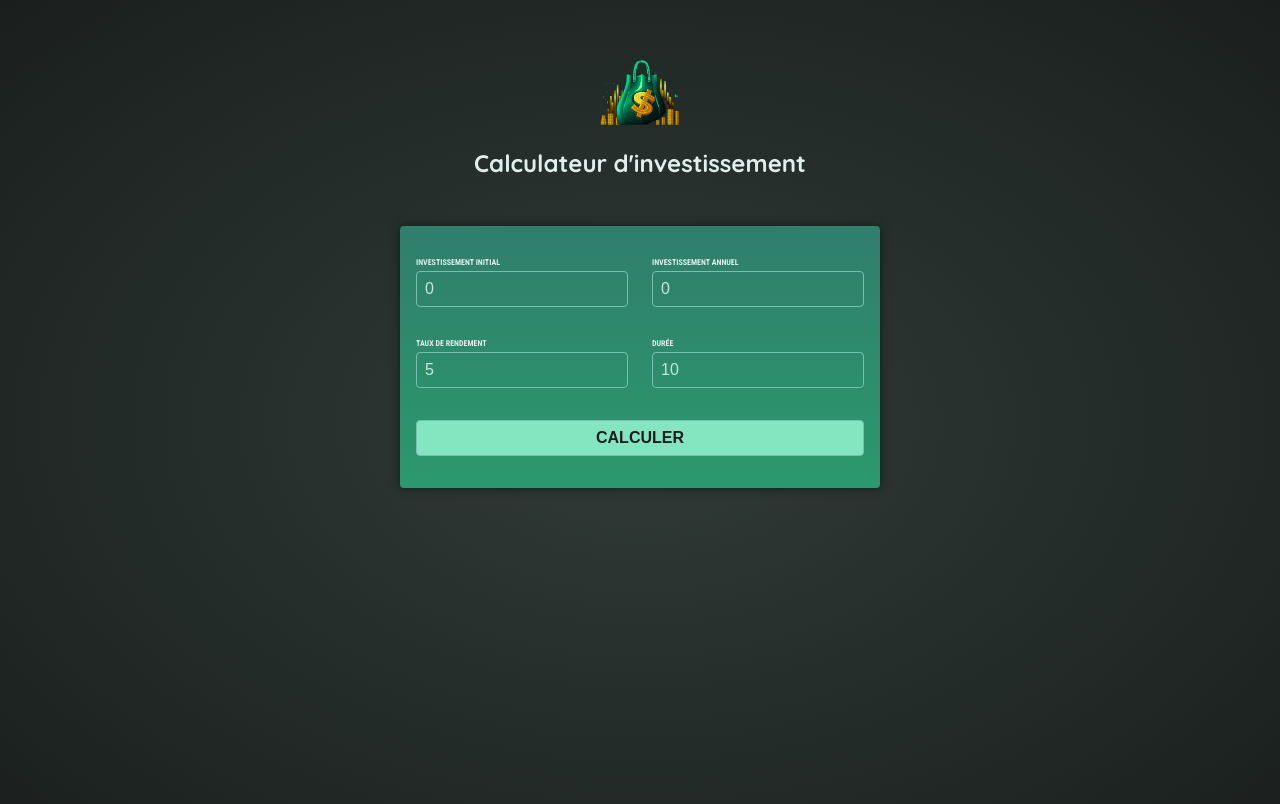
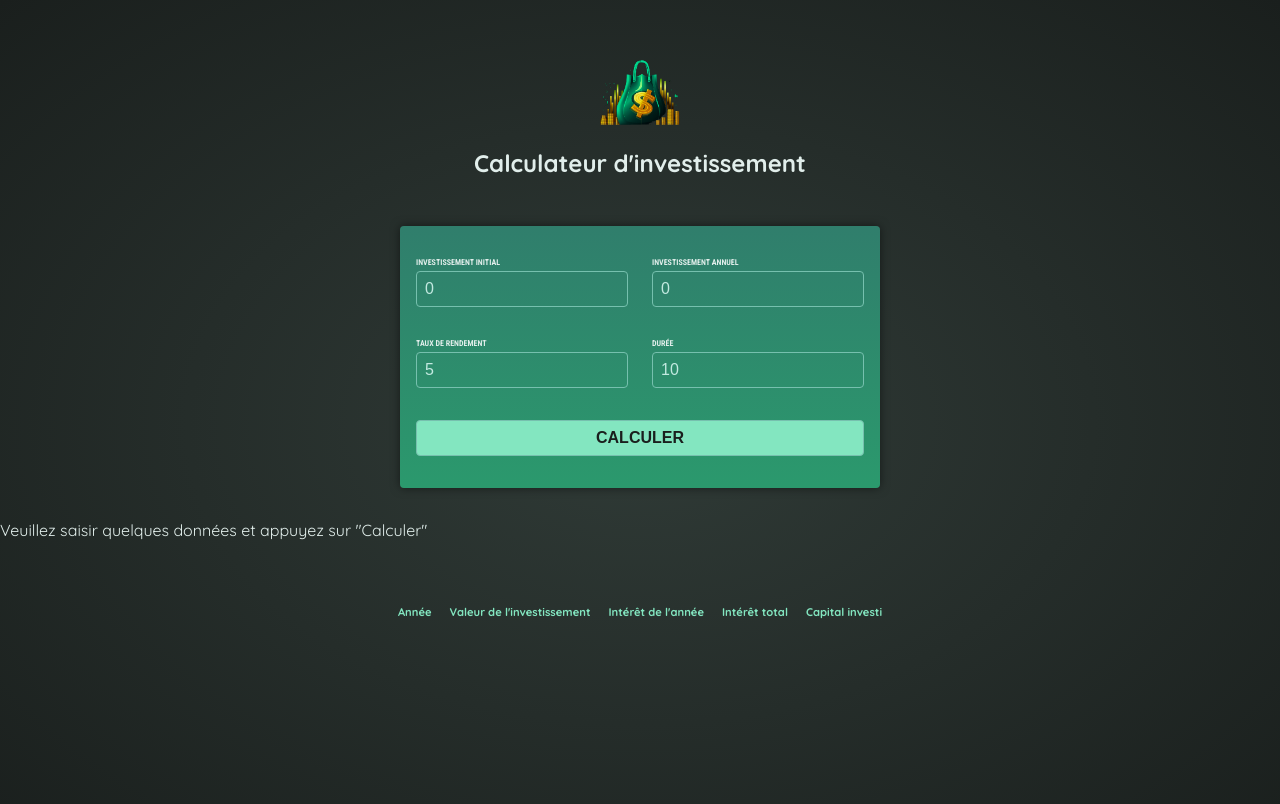
Before and after one commit to RomainGoujon/Angular2, an Angular app: page / in a window 1280 px wide. Shown: the top 804 px of the page. Built offline with nearby package versions, Linux system fonts and the light colour scheme.

Commit message:
avancement

```diff
--- a/src/app/app.component.html
+++ b/src/app/app.component.html
@@ -1,2 +1,3 @@
 <app-header />
 <app-user-input (calculate)="onCalculateInvestmentResults($event)" />
+<app-investment-results [results]="resultsData" />
--- a/src/app/app.component.ts
+++ b/src/app/app.component.ts
@@ -3,14 +3,24 @@ import { Component } from '@angular/core';
 import { HeaderComponent } from './header/header.component';
 import { UserInputComponent } from './user-input/user-input.component';
 import type { InvestmentInput } from './investment-input.model';
+import { InvestmentResultsComponent } from './investment-results/investment-results.component';
 
 @Component({
   selector: 'app-root',
   standalone: true,
-  imports: [HeaderComponent, UserInputComponent],
+  imports: [HeaderComponent, UserInputComponent, InvestmentResultsComponent],
   templateUrl: './app.component.html',
 })
 export class AppComponent {
+  resultsData?: {
+    year: number;
+    interest: number;
+    valueEndOfYear: number;
+    annualInvestment: number;
+    totalInterest: number;
+    totalAmountInvested: number;
+  }[];
+
   onCalculateInvestmentResults(data: InvestmentInput) {
     const { initialInvestment, annualInvestment, duration, expectedReturn } =
       data;
--- /dev/null
+++ b/src/app/investment-results/investment-results.component.css
@@ -0,0 +1,19 @@
+table {
+  max-width: 50rem;
+  margin: 2rem auto;
+  padding: 1rem;
+  table-layout: fixed;
+  border-spacing: 1rem;
+  text-align: right;
+}
+
+table thead {
+  font-size: 0.7rem;
+  color: #83e6c0;
+}
+
+table tbody {
+  font-family: "Roboto Condensed", sans-serif;
+  font-size: 0.85rem;
+  color: #c2e9e0;
+}
--- /dev/null
+++ b/src/app/investment-results/investment-results.component.html
@@ -0,0 +1,14 @@
+<p>Veuillez saisir quelques données et appuyez sur "Calculer"</p>
+
+<table>
+  <thead>
+    <tr>
+      <th>Année</th>
+      <th>Valeur de l'investissement</th>
+      <th>Intérêt de l'année</th>
+      <th>Intérêt total</th>
+      <th>Capital investi</th>
+    </tr>
+  </thead>
+  <tbody></tbody>
+</table>
```
Also changed, not shown: src/app/investment-results/investment-results.component.ts (added, +28 -0 lines).
